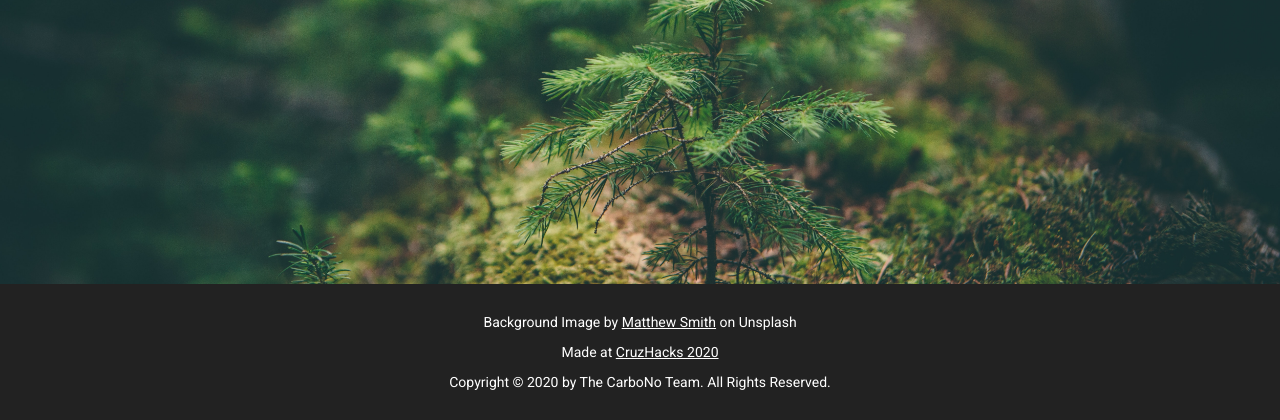
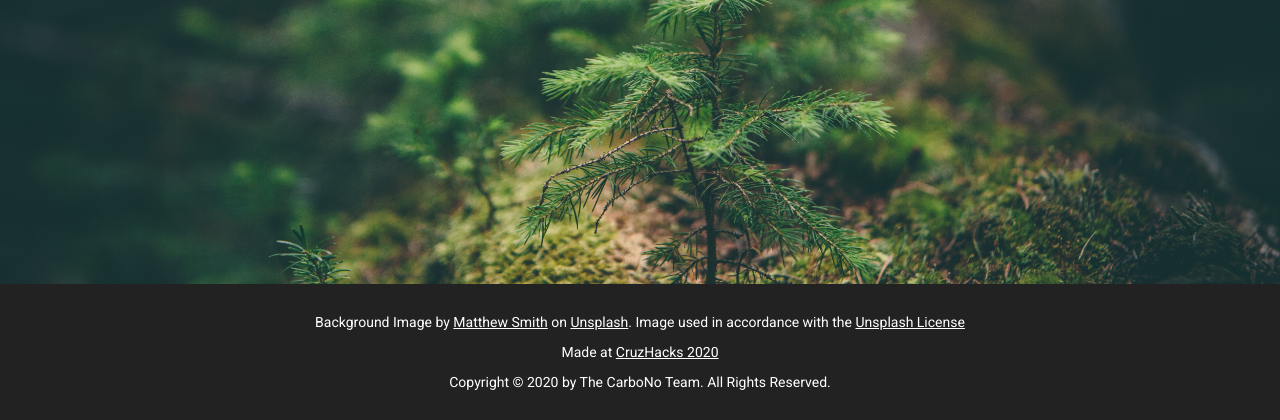
Before and after one commit to tonyma08/CarboNo, a Flask app: page / in a window 1280 px wide. Shown: the part 380-800 px from the top of the page. Run offline with Flask 2, Linux system fonts and the light colour scheme.

Commit message:
Add license terms for image

```diff
--- a/templates/base.html
+++ b/templates/base.html
@@ -19,7 +19,8 @@
 		{% block content %}{% endblock %}
 		</div>
 		<div class="footer">
-			<p>Background Image by <a href= "https://unsplash.com/@whale">Matthew Smith</a> on Unsplash</p>
+			<p>Background Image by <a href= "https://unsplash.com/@whale">Matthew Smith</a> on <a href= "https://unsplash.com/">Unsplash</a>.
+			Image used in accordance with the <a href= "https://unsplash.com/license">Unsplash License</a></p>
 			<p>Made at <a href="https://cruzhacks.com">CruzHacks 2020</a></p>
 			<p>Copyright &copy; 2020 by The CarboNo Team. All Rights Reserved.</p>
 		</div>
```
